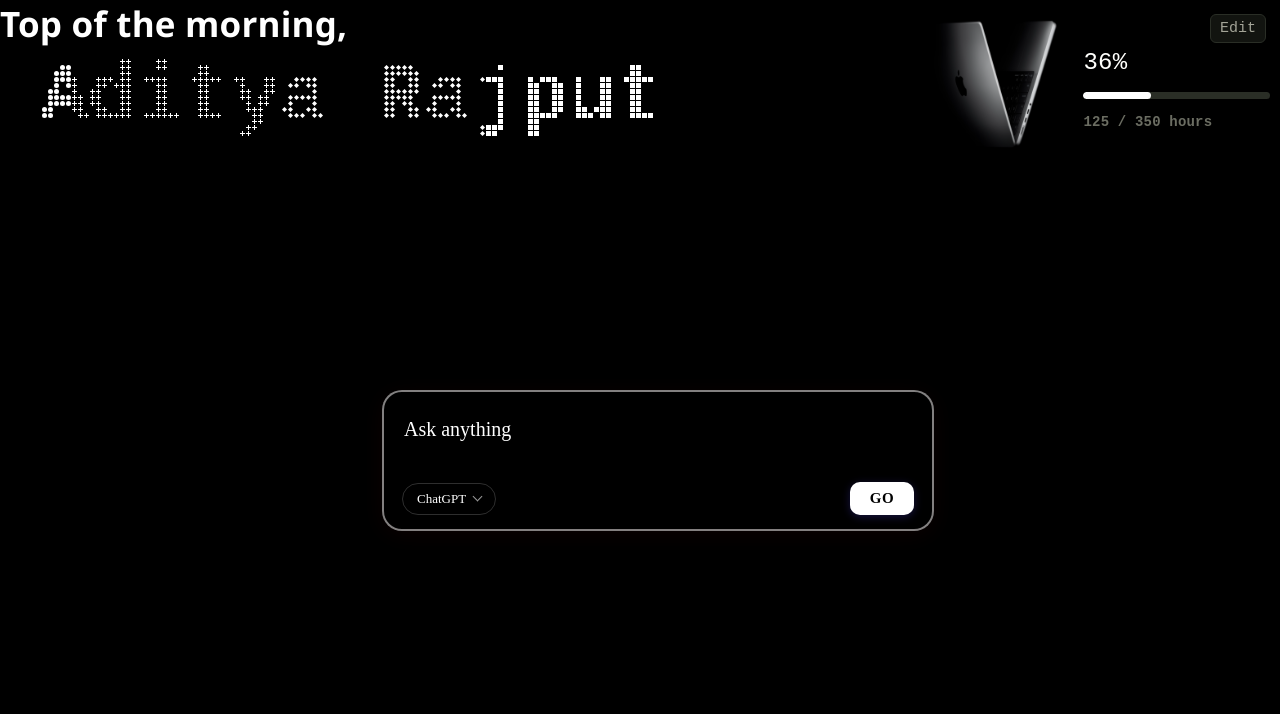
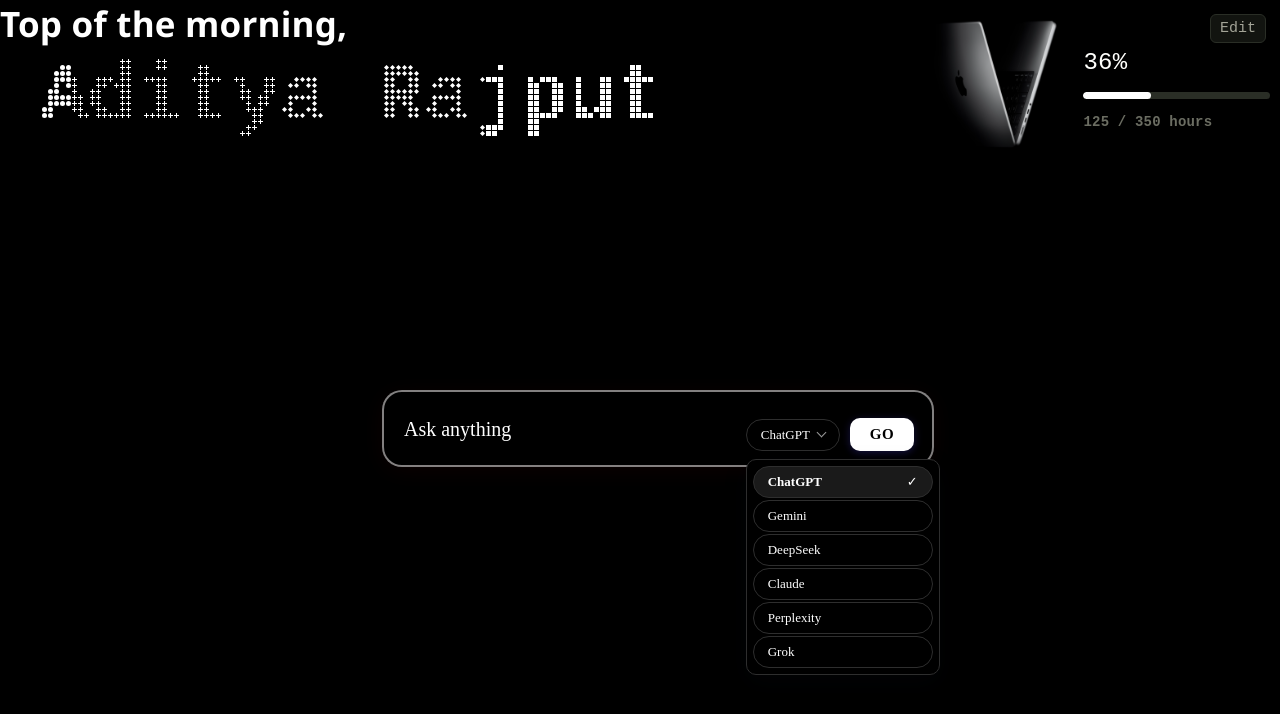
Before and after one commit to Aditya0058/Personalized-Chrome-Tab, a React (Vite) app: page / in a window 1280 px wide. Both pictures are taken after a click on the button "ChatGPT". Shown: the top 714 px of the page. Built offline with nearby package versions, Linux system fonts and the light colour scheme; a web font is replaced by a local one.

Commit message:
added dropdown for platform selector in chatbox

```diff
--- a/src/components/AiSearch.css
+++ b/src/components/AiSearch.css
@@ -36,7 +36,9 @@
   width: min(680px, 100%);
   margin: 24px auto;
   display: flex;
-  flex-direction: column;
+  /* flex-direction: column; */
+  flex-direction: row;
+  align-items: flex-end;
   gap: 10px;
   padding: 14px 16px 12px;
   background: var(--surface);
@@ -54,11 +56,12 @@
 .input-section {
   display: flex;
   width: 100%;
+  min-width: 0;
 }
 
 #ask-input {
   width: 100%;
-  min-height: 52px;
+  min-height: 0px;
   max-height: 220px;
   padding: 6px 2px;
   border: none;
@@ -90,10 +93,12 @@
   align-items: center;
   justify-content: space-between;
   gap: 10px;
+  flex-shrink: 0;
 }
 
 .selector-btn,
 .search-btn {
+  position: relative;
   display: flex;
   align-items: center;
 }
@@ -121,7 +126,7 @@
 
 .selector-btn button:active { transform: scale(0.97); }
 
-.selector-btn button::after {
+.selector-btn > button::after {
   content: "";
   width: 6px;
   height: 6px;
@@ -162,3 +167,43 @@
   .container { padding: 12px; border-radius: 14px; }
   .search-btn button { padding: 9px 16px; }
 }
+.dropdown {
+  position: absolute;
+  top: calc(100% + 8px);
+  left: 0;
+  min-width: 180px;
+  display: flex;
+  flex-direction: column;
+  gap: 2px;
+  padding: 6px;
+  background: var(--surface);
+  border: 1px solid var(--border);
+  border-radius: var(--radius-md);
+  box-shadow: 0 8px 24px rgba(16, 24, 40, 0.12);
+  z-index: 20;
+}
+.dropdown-item {
+  display: flex;
+  align-items: center;
+  justify-content: space-between;
+  width: 100%;
+  padding: 8px 10px;
+  border: none;
+  background: transparent;
+  border-radius: 8px;
+  font: inherit;
+  font-size: 13px;
+  color: var(--text);
+  text-align: left;
+  cursor: pointer;
+}
+
+.dropdown-item:hover {
+  background: rgba(255, 255, 255, 0.08);
+}
+
+.dropdown-item.selected {
+  background: rgba(255, 255, 255, 0.1);
+  color: #ffffff;
+  font-weight: 600;
+}
--- a/src/components/AiSearch.tsx
+++ b/src/components/AiSearch.tsx
@@ -1,15 +1,84 @@
-import { useState } from 'react'
+import { useEffect, useRef, useState } from 'react'
 import './AiSearch.css'
 
+type Platform = {
+  id: string
+  name: string
+  url: (prompt: string) => string
+  autoSubmit: boolean // does ?q= actually submit on that site?
+}
+
+const PLATFORMS: Platform[] = [
+  {
+    id: 'chatgpt',
+    name: 'ChatGPT',
+    url: (p) => `https://chatgpt.com/?q=${encodeURIComponent(p)}`,
+    autoSubmit: true,
+  },
+  {
+    id: 'gemini',
+    name: 'Gemini',
+    url: (p) => `https://gemini.google.com/app?q=${encodeURIComponent(p)}`,
+    autoSubmit: false,
+  },
+  {
+    id: 'deepseek',
+    name: 'DeepSeek',
+    url: () => 'https://chat.deepseek.com/',
+    autoSubmit: false,
+  },
+  {
+    id: 'claude',
+    name: 'Claude',
+    url: (p) => `https://claude.ai/new?q=${encodeURIComponent(p)}`,
+    autoSubmit: true, // pre-fills the box, waits for Enter
+  },
+  {
+    id: 'perplexity',
+    name: 'Perplexity',
+    url: (p) => `https://www.perplexity.ai/search?q=${encodeURIComponent(p)}`,
+    autoSubmit: true,
+  },
+  {
+    id: 'grok',
+    name: 'Grok',
+    url: (p) => `https://grok.com/?q=${encodeURIComponent(p)}`,
+    autoSubmit: true,
+  },
+]
 
 function AiSearch() {
   const [prompt, setPrompt] = useState<string>('');
+  const [platform, setPlatform] = useState<Platform>(PLATFORMS[0])
+  const [open, setOpen] = useState(false)
+  const dropdownRef = useRef<HTMLDivElement>(null)
+
+  useEffect(() => {
+    if (!open) return
+    const onClick = (e: MouseEvent) => {
+      if (dropdownRef.current && !dropdownRef.current.contains(e.target as Node)) {
+        setOpen(false)
+      }
+    }
+    const onKey = (e: globalThis.KeyboardEvent) => {
+      if (e.key === 'Escape') setOpen(false)
+    }
+    document.addEventListener('mousedown', onClick)
+    document.addEventListener('keydown', onKey)
+    return () => {
+      document.removeEventListener('mousedown', onClick)
+      document.removeEventListener('keydown', onKey)
+    }
+  }, [open])
   const handleGo = () => {
     const trimmed = prompt.trim()
     if (!trimmed) return
 
-    const url = `https://chatgpt.com/?q=${encodeURIComponent(trimmed)}`
-    window.location.href = url
+    if (!platform.autoSubmit) {
+      navigator.clipboard?.writeText(trimmed).catch(() => {})
+    }
+
+    window.location.href = platform.url(trimmed);
   }
 
   const handleKeyDown = (e: React.KeyboardEvent<HTMLTextAreaElement>): void => {
@@ -21,6 +90,7 @@ function AiSearch() {
    const handleChange = (e: React.ChangeEvent<HTMLTextAreaElement>): void => {
     setPrompt(e.target.value)
   }
+
   return (
     <>
       <div className="container">
@@ -32,11 +102,34 @@ function AiSearch() {
                 value={prompt}
                 onChange={handleChange}
                 onKeyDown={handleKeyDown}
+                rows={1}
             >
             </textarea>
         </div>
         <div className="container-bottom">
-            <div className="selector-btn"><button>ChatGPT</button></div>
+            <div className="selector-btn" ref={dropdownRef}>
+            <button onClick={() => setOpen((o) => !o)}>
+                {platform.name}
+            </button>
+            {open && (
+                <div className="dropdown" role="menu">
+                {PLATFORMS.map((p) => (
+                    <button
+                    key={p.id}
+                    className={`dropdown-item${p.id === platform.id ? ' selected' : ''}`}
+                    onClick={() => {
+                        setPlatform(p)
+                        setOpen(false)
+                    }}
+                    role="menuitem"
+                    >
+                    <span>{p.name}</span>
+                    {p.id === platform.id && <span className="check">✓</span>}
+                    </button>
+                ))}
+                </div>
+            )}
+            </div>
             <div className="search-btn"><button onClick={handleGo}>GO</button></div>
         </div>
 
```
